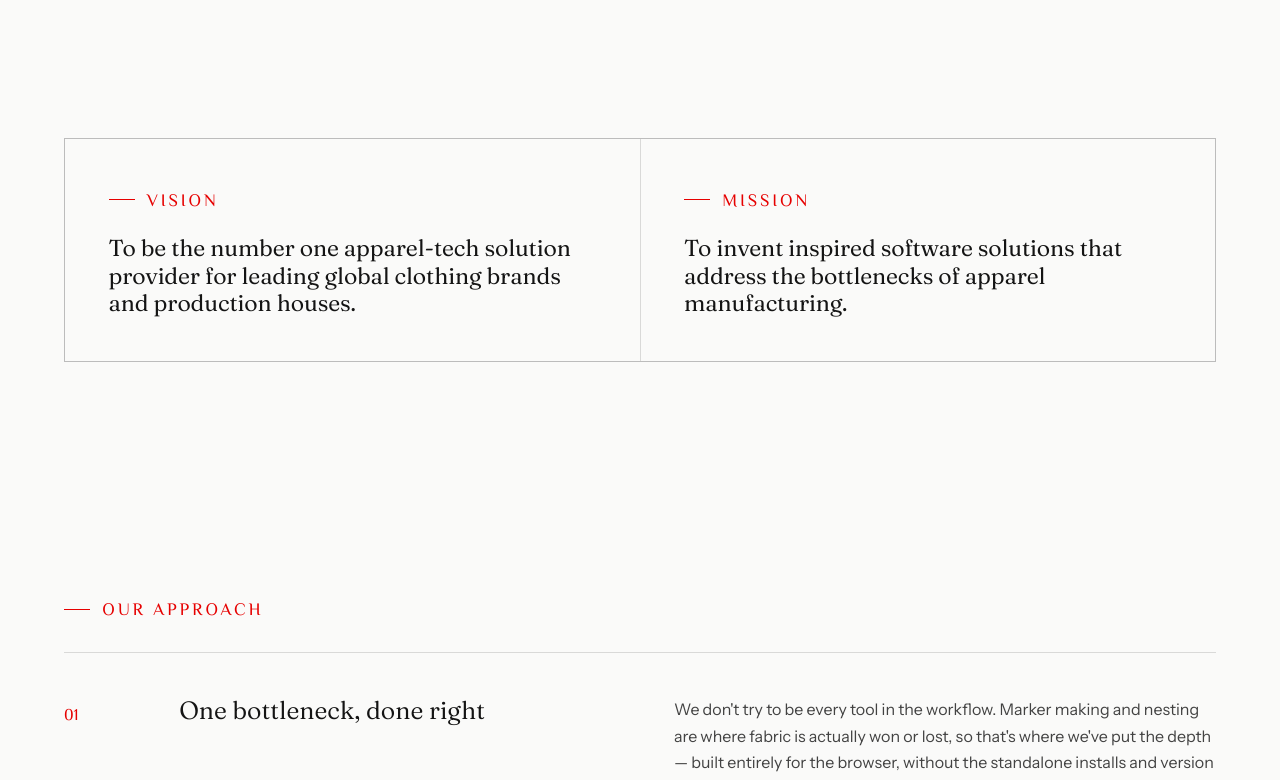
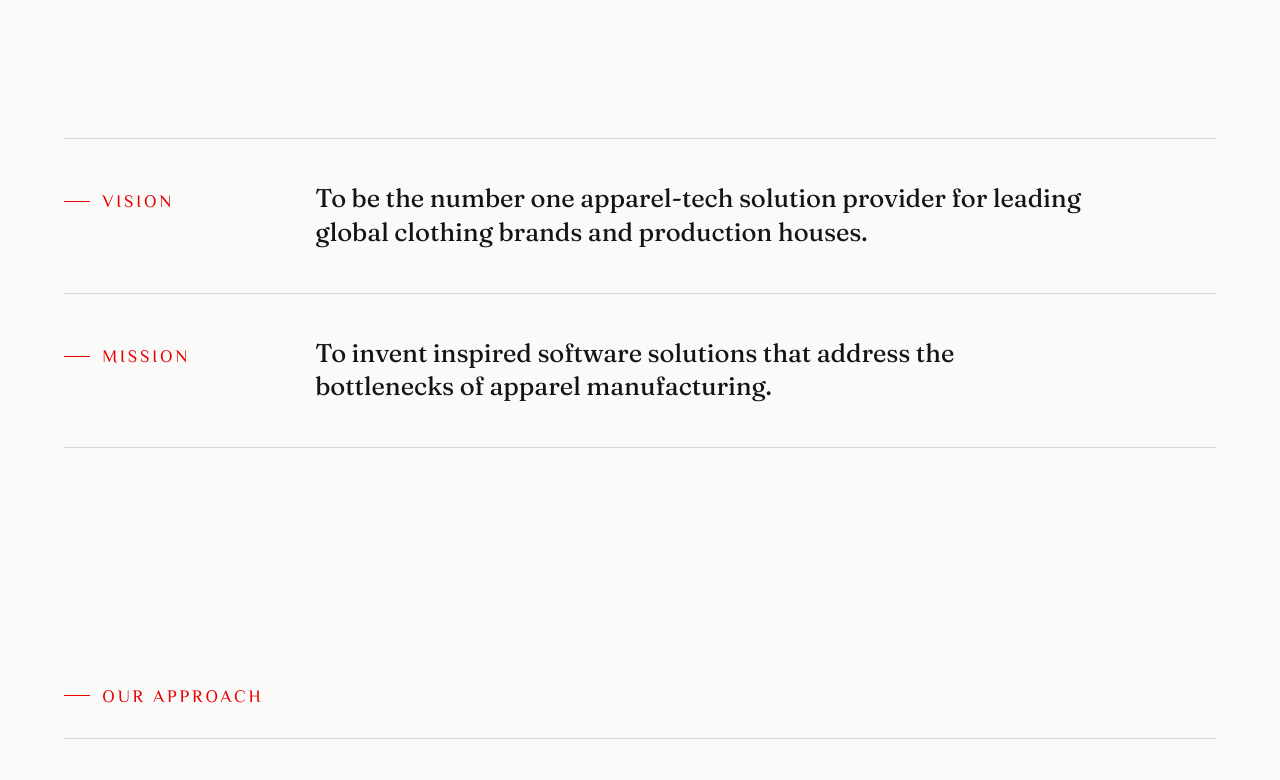
Before and after one commit to gellerbatra-max/Gelianfashion, a website: page company.html in a window 1280 px wide. Shown: the part 2820-3600 px from the top of the page. Drawn offline with Linux system fonts and the light colour scheme.

Commit message:
Redesign vision/mission as unboxed rows, refresh footer tagline, add contact photos
Replace boxed vision/mission cards with hairline-divided rows and bolder,
darker statement text. Update the footer tagline sitewide to "Human
intuition-driven, AI-powered fabric cost optimizer." Switch contact detail
values to the sans body font, tighten footer spacing, and add real photos
for the contact hero and band sections.

Co-Authored-By: Claude Sonnet 5 <noreply@anthropic.com>

```diff
--- a/company.html
+++ b/company.html
@@ -127,14 +127,14 @@
     <!-- VISION / MISSION -->
     <section class="section--tight">
       <div class="wrap">
-        <div style="display:grid;grid-template-columns:repeat(auto-fit,minmax(300px,1fr));gap:1px;background:var(--hair);border:1px solid var(--hair)">
-          <div style="background:var(--bone);padding:clamp(28px,3.4vw,48px)" data-reveal>
+        <div class="vm">
+          <div class="vm__row" data-reveal>
             <span class="kicker"><span class="idx">Vision</span></span>
-            <p class="h3" style="margin-top:20px">To be the number one apparel-tech solution provider for leading global clothing brands and production houses.</p>
+            <p class="vm__text">To be the number one apparel-tech solution provider for leading global clothing brands and production houses.</p>
           </div>
-          <div style="background:var(--bone);padding:clamp(28px,3.4vw,48px);--i:1" data-reveal>
+          <div class="vm__row" data-reveal style="--i:1">
             <span class="kicker"><span class="idx">Mission</span></span>
-            <p class="h3" style="margin-top:20px">To invent inspired software solutions that address the bottlenecks of apparel manufacturing.</p>
+            <p class="vm__text">To invent inspired software solutions that address the bottlenecks of apparel manufacturing.</p>
           </div>
         </div>
       </div>
@@ -193,7 +193,7 @@
             </svg>
             <span class="brand__word">Geli<span class="a-accent">a</span>n<small>Fashion</small></span>
           </a>
-          <p class="footer__tag">AI-driven fabric planning for high-end fashion houses and production partners.</p>
+          <p class="footer__tag">Human intuition-driven, AI-powered fabric cost optimizer.</p>
         </div>
         <div class="footer__col">
           <h4>Explore</h4>
--- a/css/styles.css
+++ b/css/styles.css
@@ -264,6 +264,13 @@ body.menu-open .menu { transform: translateY(0); opacity: 1; visibility: visible
 .pillar__d { color: var(--ink-80); line-height: 1.66; }
 @media (max-width: 760px){ .pillar { grid-template-columns: 40px 1fr; } .pillar__d { grid-column: 1 / -1; } }
 
+/* ---------- Vision / Mission ---------- */
+.vm { border-top: 1px solid var(--hair); }
+.vm__row { display: grid; grid-template-columns: minmax(120px,200px) 1fr; gap: 12px clamp(24px,4vw,56px); padding: clamp(28px,3.4vw,44px) 0; border-bottom: 1px solid var(--hair); align-items: start; }
+.vm__row .kicker { padding-top: 5px; }
+.vm__text { font-family: var(--serif); font-weight: 430; font-size: clamp(1.3rem,2vw,1.65rem); line-height: 1.3; letter-spacing: -.004em; color: var(--ink); max-width: 46ch; }
+@media (max-width: 760px){ .vm__row { grid-template-columns: 1fr; } }
+
 /* ---------- Split (flagship) ---------- */
 .split { display: grid; grid-template-columns: minmax(0,1fr) minmax(0,1fr); gap: clamp(32px,5vw,72px); align-items: center; }
 .split__list { display: grid; gap: 14px; margin-top: 26px; }
@@ -466,18 +473,18 @@ body.menu-open .menu { transform: translateY(0); opacity: 1; visibility: visible
 /* ---------- Contact detail grid ---------- */
 .details { display: grid; gap: 24px; background: var(--paper); border: 1px solid var(--hair); padding: clamp(28px,3vw,40px); box-shadow: 0 24px 48px -32px rgba(20,14,10,.22); }
 .detail__k { font-family: var(--mono); font-size: .9rem; letter-spacing: .105em; text-transform: uppercase; color: var(--red-deep); margin-bottom: 8px; }
-.detail__v { font-family: var(--serif); font-size: 1.08rem; font-weight: 400; line-height: 1.4; color: var(--ink-80); }
+.detail__v { font-family: var(--sans); font-size: 1.03rem; font-weight: 400; line-height: 1.5; color: var(--ink-80); }
 .detail__v a:hover { color: var(--red); }
 
 /* ---------- Footer ---------- */
-.footer { background: var(--obsidian); color: var(--on-dark); padding-top: clamp(56px,7vw,96px); border-top: 1px solid color-mix(in oklab, var(--on-dark) 16%, transparent); }
+.footer { background: var(--obsidian); color: var(--on-dark); padding-top: clamp(44px,5vw,64px); border-top: 1px solid color-mix(in oklab, var(--on-dark) 16%, transparent); }
 .footer__top { display: grid; grid-template-columns: minmax(0,1.4fr) minmax(0,1fr) minmax(0,1fr); gap: 40px; }
 .footer__brand .brand { color: var(--on-dark); }
 .footer__tag { margin-top: 20px; color: color-mix(in oklab,var(--on-dark) 66%,transparent); max-width: 34ch; line-height: 1.6; }
 .footer__col h4 { font-family: var(--mono); font-size: .9rem; letter-spacing: .125em; text-transform: uppercase; color: color-mix(in oklab,var(--on-dark) 55%,transparent); margin-bottom: 18px; font-weight: 500; }
 .footer__col a, .footer__col p { display: block; color: color-mix(in oklab,var(--on-dark) 82%,transparent); padding: 6px 0; line-height: 1.5; }
 .footer__col a:hover { color: var(--red-light); }
-.footer__bottom { display: flex; justify-content: space-between; gap: 16px; flex-wrap: wrap; padding-block: 28px; margin-top: clamp(48px,6vw,80px); border-top: 1px solid color-mix(in oklab,var(--on-dark) 16%,transparent); font-family: var(--mono); font-size: .9rem; letter-spacing: .025em; color: color-mix(in oklab,var(--on-dark) 55%,transparent); }
+.footer__bottom { display: flex; justify-content: space-between; gap: 16px; flex-wrap: wrap; padding-block: 22px; margin-top: clamp(28px,3.5vw,44px); border-top: 1px solid color-mix(in oklab,var(--on-dark) 16%,transparent); font-family: var(--mono); font-size: .9rem; letter-spacing: .025em; color: color-mix(in oklab,var(--on-dark) 55%,transparent); }
 @media (max-width: 760px){ .footer__top { grid-template-columns: 1fr 1fr; } .footer__brand { grid-column: 1 / -1; } }
 
 /* ---------- Reveal ---------- */
```
Also changed, not shown: contact.html (+2 -2 lines), index.html (+1 -1 lines), products.html (+1 -1 lines), 1 other file.
